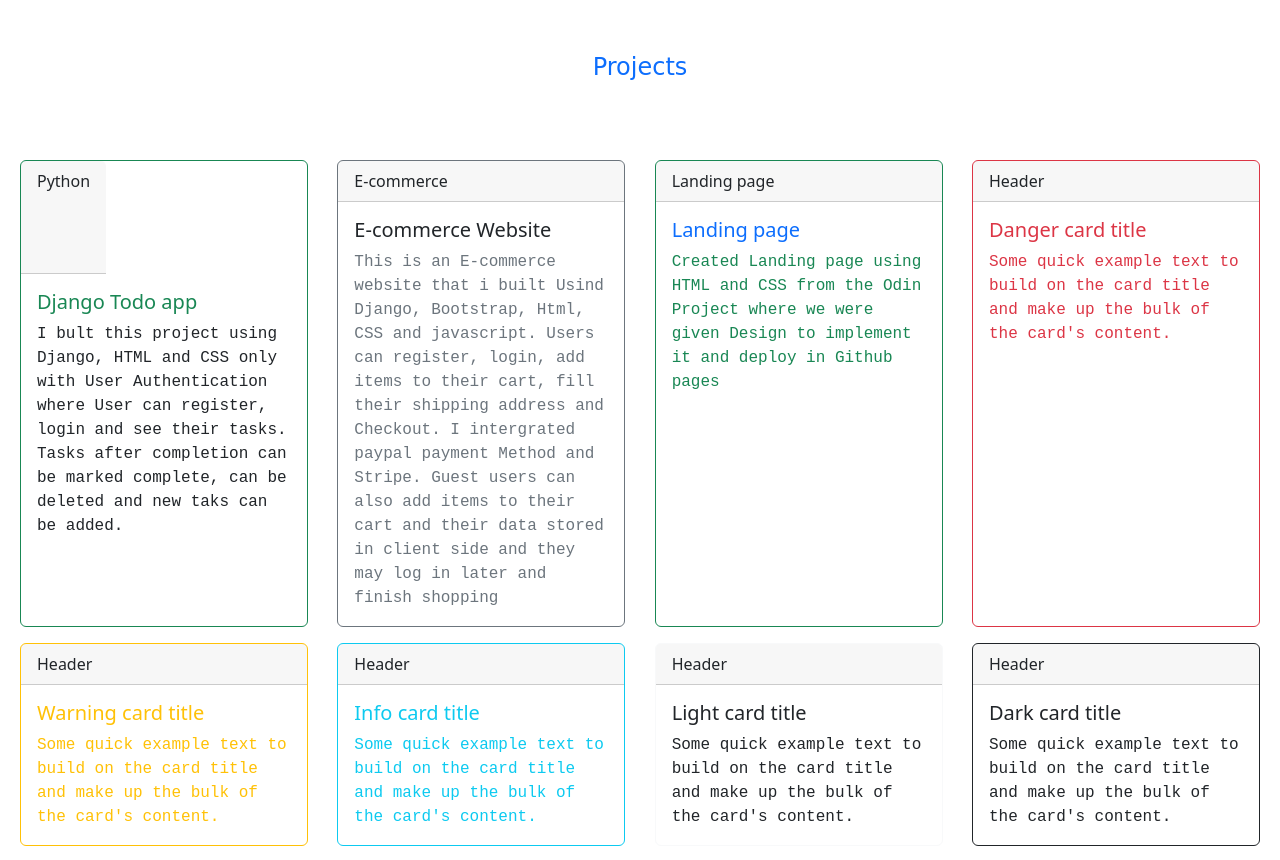
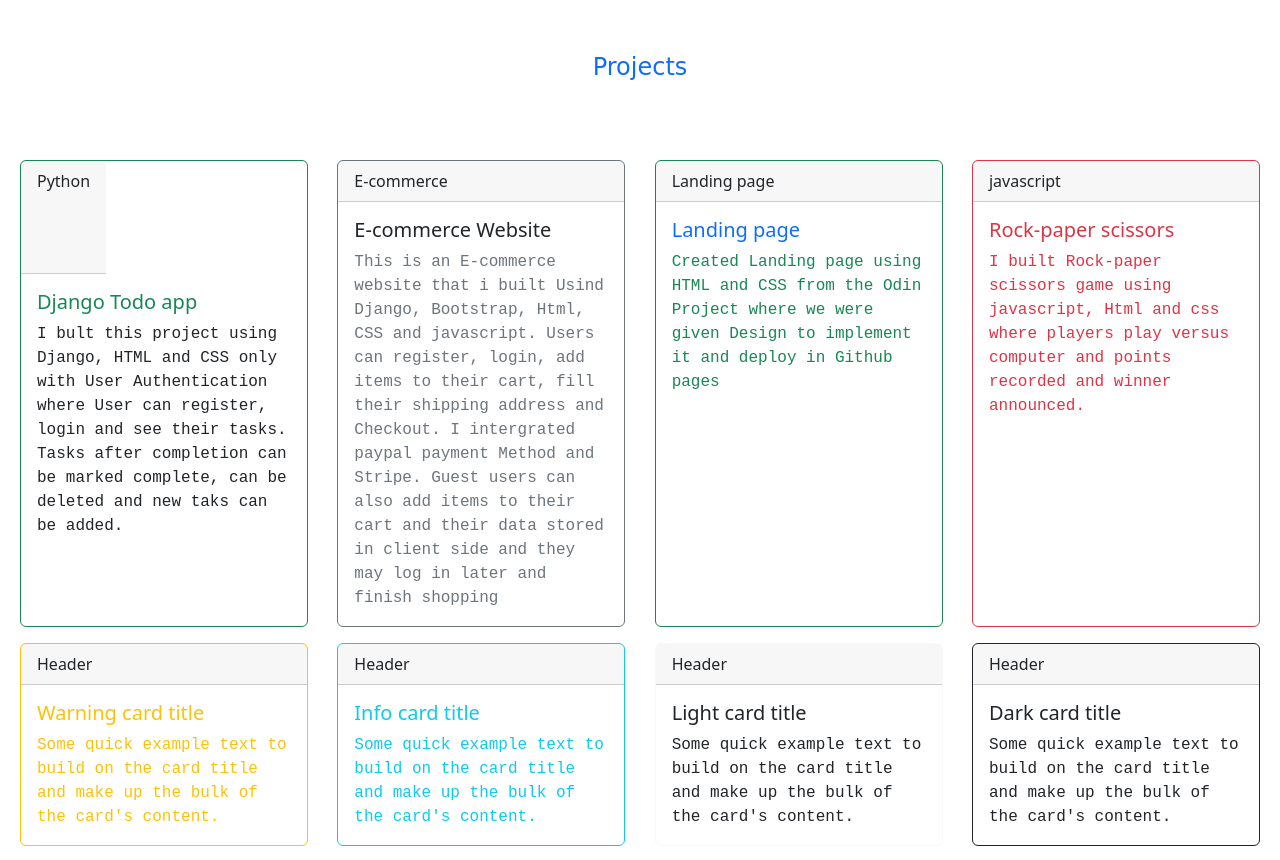
Before and after one commit to kipkoech88/myweb, a plain HTML site: page index.html in a window 1280 px wide. Shown: the part 2195-3055 px from the top of the page. Drawn offline with nearby package versions, Linux system fonts and the light colour scheme.

Commit message:
updated content

```diff
--- a/index.html
+++ b/index.html
@@ -160,10 +160,13 @@
       </div>
     </div>
     <div class="card border-danger mb-3" style="max-width: 18rem;">
-      <div class="card-header">Header</div>
+      <div class="card-header">javascript</div>
       <div class="card-body text-danger">
-        <h5 class="card-title">Danger card title</h5>
-        <p class="card-text">Some quick example text to build on the card title and make up the bulk of the card's content.</p>
+        <h5 class="card-title">Rock-paper scissors</h5>
+        <p class="card-text">
+          I built Rock-paper scissors game using javascript, Html and css
+          where players play versus computer and points recorded and winner
+          announced.</p>
       </div>
     </div>
     <div class="card border-warning mb-3" style="max-width: 18rem;">
```
